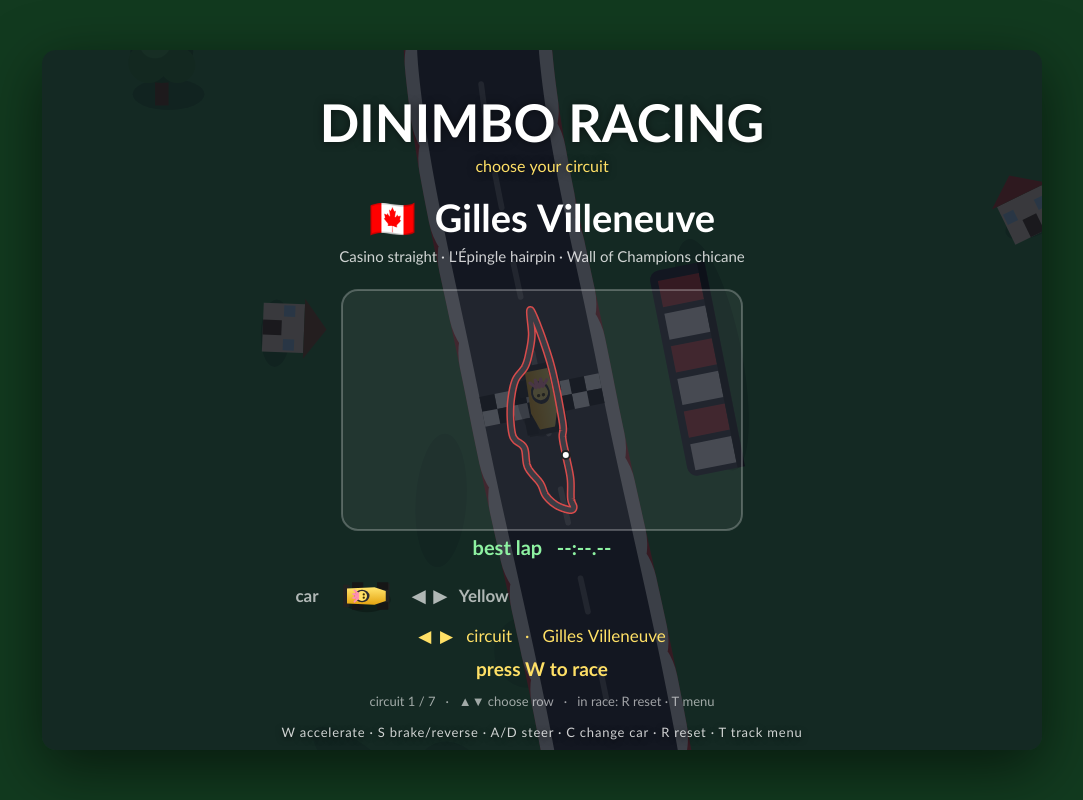
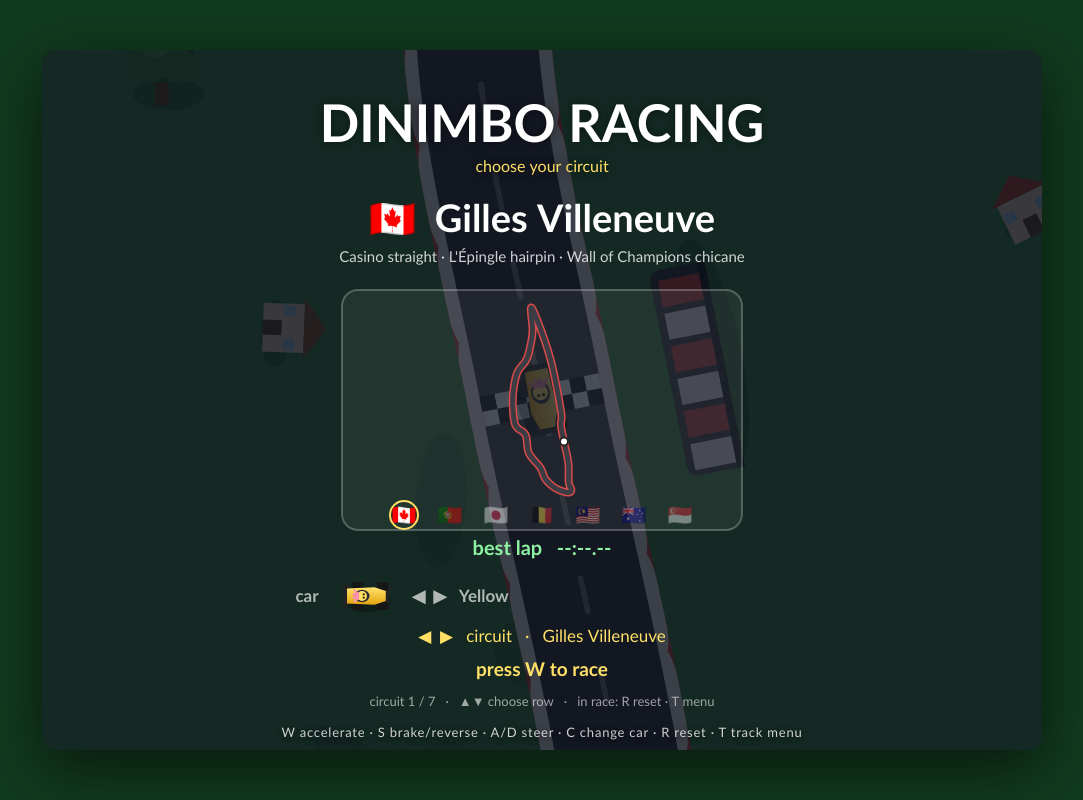
Before and after one commit to dinisnbpereira-beep/dinimbo-racing, a plain HTML site: page index.html in a window 1280 px wide. Shown: the whole page, without its empty margins (98-1181 px from the left). Drawn offline with Linux system fonts and the light colour scheme; animation ran at ten frames a second.

Commit message:
Albert Park lake; country flags strip on track selection
Co-authored-by: dinisnbpereira-beep <dinisnbpereira-beep@users.noreply.github.com>

```diff
--- a/index.html
+++ b/index.html
@@ -170,6 +170,10 @@ const TRACKS = [
     id: "australia", name: "Albert Park", flag: "\ud83c\udde6\ud83c\uddfa",
     corners: "lakeside parkland · fast Turn 1-2 chicane · flat-out sweepers",
     theme: "australia",
+    lake: [
+      [590,620],[700,560],[810,580],[810,680],[790,800],[770,940],[740,1090],
+      [680,1230],[600,1330],[530,1300],[490,1170],[480,1000],[495,830],[520,700],
+    ],
     pts: [
       [627.3,1479.9],[410.2,1253.6],[350,1030.1],[98,740.2],[0,551.9],[15.9,511.6],
       [118.4,431.5],[139.3,252.2],[183.3,177],[313.9,87.7],[545.3,0],[777.3,67.3],
@@ -217,6 +221,7 @@ function buildSamples(pts) {
   }
   const sc = WORLD / Math.max(maxx - minx, maxy - miny);
   const ox = (WORLD - (maxx - minx) * sc) / 2, oy = (WORLD - (maxy - miny) * sc) / 2;
+  lastNorm = { minx, miny, sc, ox, oy };
   return raw.map(p => [(p[0] - minx) * sc + ox, (p[1] - miny) * sc + oy]);
 }
 
@@ -229,6 +234,8 @@ let worldB = { minx: 0, miny: 0, maxx: WORLD, maxy: WORLD };
 let blobs = [];
 let scenery = [];
 let stands = [];
+let lakePath = [];
+let lastNorm = null;
 let curTheme = THEMES.canada;
 
 // ---------------- cars ----------------
@@ -268,11 +275,38 @@ function distToTrack(x, y) {
   return Math.sqrt(bd);
 }
 
+function makeBlob(pts, seg) {
+  const raw = [];
+  const n = pts.length;
+  for (let i = 0; i < n; i++) {
+    const p0 = pts[(i - 1 + n) % n], p1 = pts[i], p2 = pts[(i + 1) % n], p3 = pts[(i + 2) % n];
+    for (let s = 0; s < seg; s++) raw.push(catmullRom(p0, p1, p2, p3, s / seg));
+  }
+  return raw;
+}
+
+function inLake(x, y) {
+  if (!lakePath.length) return false;
+  let inside = false;
+  for (let a = 0, b = lakePath.length - 1; a < lakePath.length; b = a++) {
+    const p = lakePath[a], q = lakePath[b];
+    if ((p[1] > y) !== (q[1] > y) && x < (q[0] - p[0]) * (y - p[1]) / (q[1] - p[1]) + p[0]) inside = !inside;
+  }
+  return inside;
+}
+
 function loadTrack(i) {
   trackIdx = i;
   curTheme = THEMES[TRACKS[i].theme];
   samples = buildSamples(TRACKS[i].pts);
   NS = samples.length;
+  lakePath = [];
+  if (TRACKS[i].lake) {
+    const t = lastNorm;
+    lakePath = makeBlob(TRACKS[i].lake, 14).map(p => [
+      (p[0] - t.minx) * t.sc + t.ox, (p[1] - t.miny) * t.sc + t.oy,
+    ]);
+  }
   worldB = { minx: 0, miny: 0, maxx: WORLD, maxy: WORLD };
   for (const p of samples) {
     if (p[0] < worldB.minx) worldB.minx = p[0]; if (p[0] > worldB.maxx) worldB.maxx = p[0];
@@ -295,6 +329,7 @@ function loadTrack(i) {
     for (let gy = worldB.miny + 80; gy < worldB.maxy - 80; gy += 150) {
       const x = gx + (Math.random() - .5) * 110, y = gy + (Math.random() - .5) * 110;
       if (distToTrack(x, y) < clear) continue;
+      if (inLake(x, y)) continue;
       if (Math.random() < 0.5) continue;
       const r = Math.random();
       let type;
@@ -319,11 +354,17 @@ function loadTrack(i) {
   for (let k = 0; k < 4; k++) {
     const i = Math.round(k * NS / 4) % NS;
     const p = samples[i], d = trackDir(i);
-    const side = k % 2 ? 1 : -1;
+    let side = k % 2 ? 1 : -1;
     const off = TRACK_W / 2 + 52;
+    let sx = p[0] + Math.cos(d + side * Math.PI / 2) * off;
+    let sy = p[1] + Math.sin(d + side * Math.PI / 2) * off;
+    if (inLake(sx, sy)) {
+      side = -side;
+      sx = p[0] + Math.cos(d + side * Math.PI / 2) * off;
+      sy = p[1] + Math.sin(d + side * Math.PI / 2) * off;
+    }
     stands.push({
-      x: p[0] + Math.cos(d + side * Math.PI / 2) * off,
-      y: p[1] + Math.sin(d + side * Math.PI / 2) * off,
+      x: sx, y: sy,
       a: d + (side < 0 ? Math.PI : 0),
     });
   }
@@ -568,6 +609,24 @@ function drawStand(s) {
   ctx.restore();
 }
 
+function drawLake() {
+  if (!lakePath.length) return;
+  ctx.fillStyle = "#3f7fb5";
+  ctx.beginPath();
+  lakePath.forEach((p, i) => i ? ctx.lineTo(p[0], p[1]) : ctx.moveTo(p[0], p[1]));
+  ctx.closePath(); ctx.fill();
+  ctx.strokeStyle = "#2f6391"; ctx.lineWidth = 4; ctx.stroke();
+  let cx = 0, cy = 0;
+  for (const p of lakePath) { cx += p[0]; cy += p[1]; }
+  cx /= lakePath.length; cy /= lakePath.length;
+  ctx.strokeStyle = "rgba(255,255,255,.35)"; ctx.lineWidth = 2; ctx.lineCap = "round";
+  for (let j = 0; j < 3; j++) {
+    ctx.beginPath();
+    ctx.arc(cx - 34 + j * 34, cy - 26 + j * 28, 11, Math.PI * 0.15, Math.PI * 0.85);
+    ctx.stroke();
+  }
+}
+
 function drawSceneryObjects() {
   for (const s of stands) drawStand(s);
   for (const o of scenery) {
@@ -749,7 +808,21 @@ function drawMenu() {
   rr(W / 2 - 200, 240, 400, 240, 16); ctx.fill();
   ctx.strokeStyle = "rgba(255,255,255,.25)"; ctx.lineWidth = 2;
   rr(W / 2 - 200, 240, 400, 240, 16); ctx.stroke();
-  drawTrackPreview(W / 2, 360, 340, 200);
+  drawTrackPreview(W / 2, 350, 340, 185);
+
+  ctx.font = "20px 'Trebuchet MS', sans-serif";
+  for (let i = 0; i < TRACKS.length; i++) {
+    const fx = W / 2 + (i - (TRACKS.length - 1) / 2) * 46;
+    ctx.globalAlpha = i === trackIdx ? 1 : 0.4;
+    ctx.fillStyle = "#fff";
+    ctx.fillText(TRACKS[i].flag, fx, 472);
+    if (i === trackIdx) {
+      ctx.globalAlpha = 1;
+      ctx.strokeStyle = "#ffe066"; ctx.lineWidth = 2;
+      ctx.beginPath(); ctx.arc(fx, 465, 14, 0, Math.PI * 2); ctx.stroke();
+    }
+  }
+  ctx.globalAlpha = 1;
 
   ctx.font = "bold 20px 'Trebuchet MS', sans-serif";
   ctx.fillStyle = "#8ef2a2";
@@ -847,6 +920,7 @@ function drawWorld() {
   ctx.scale(ZOOM, ZOOM);
   ctx.translate(-cam.x, -cam.y);
   drawScenery();
+  drawLake();
   drawSceneryObjects();
   drawTrack();
   for (const p of particles) {
```
